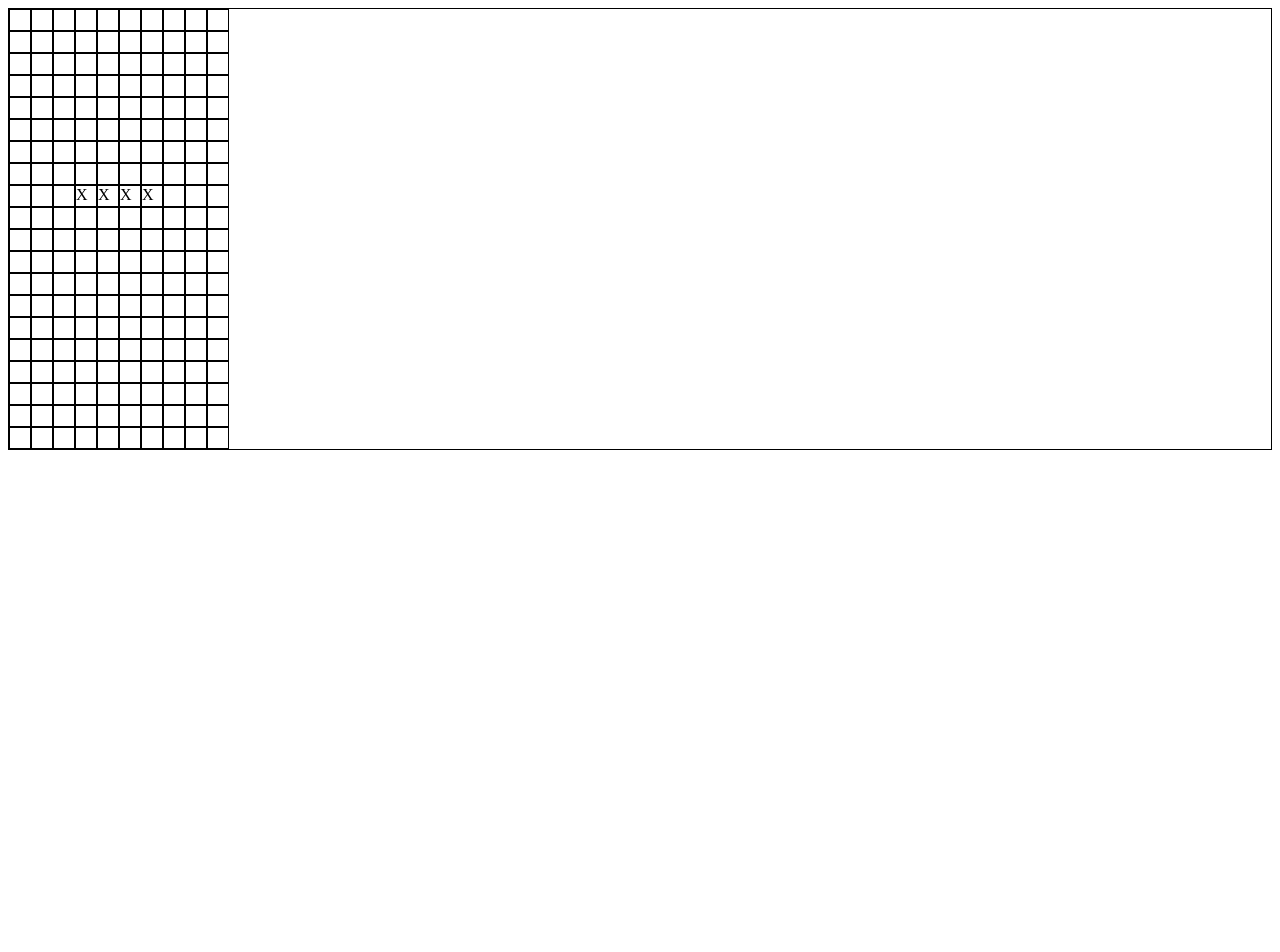
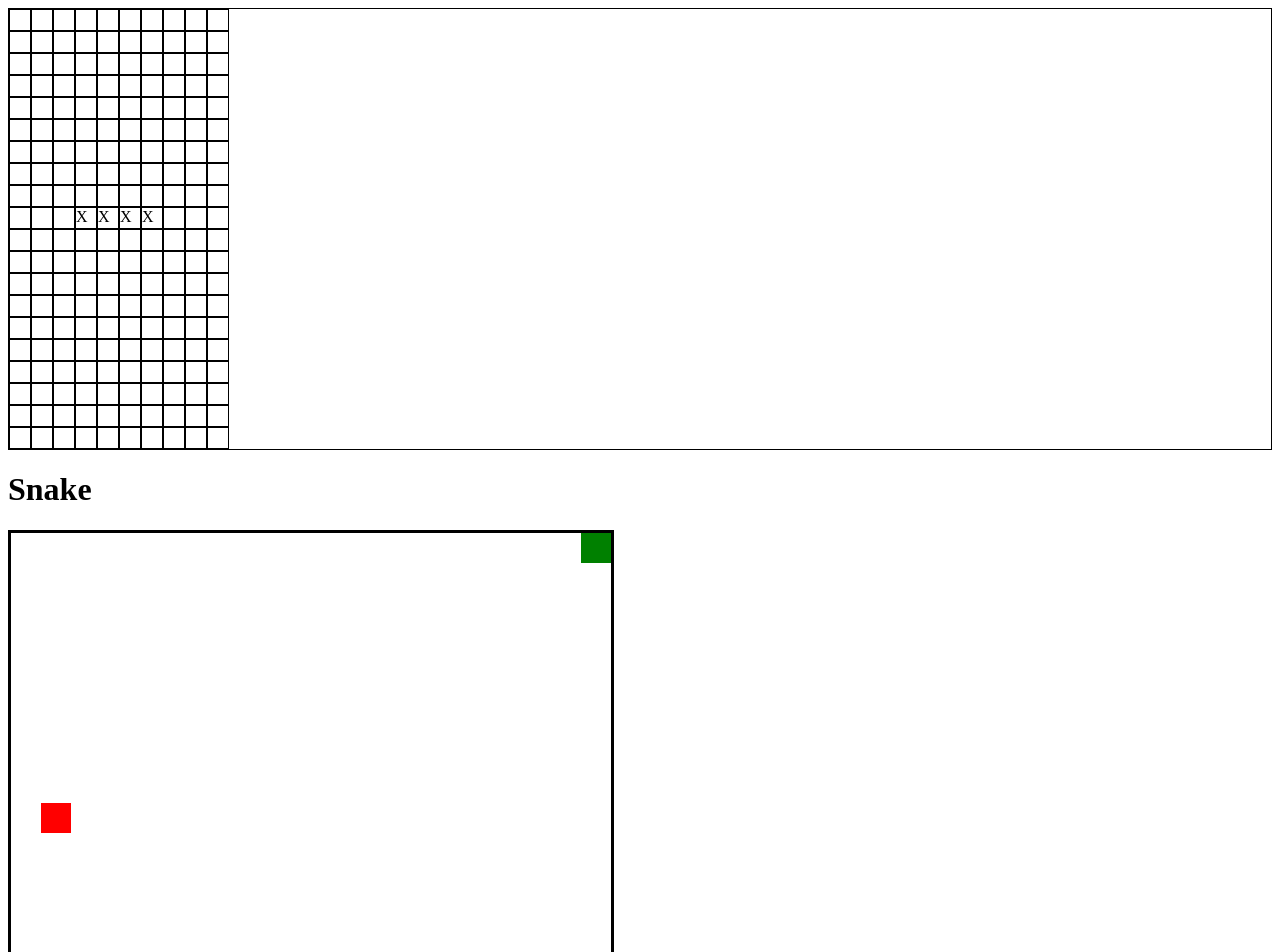
Before and after one commit to Tenzang/Retro-Arcade, a React (Create React App) app in the folder retro-arcade/: page / in a window 1280 px wide. Shown: the top 952 px of the page. Before the commit the page ends 800 px from the top, so only its background shows below. Built offline with nearby package versions, Linux system fonts and the light colour scheme.

Commit message:
basic game of snake implemented

```diff
--- a/retro-arcade/src/App.js
+++ b/retro-arcade/src/App.js
@@ -1,9 +1,11 @@
 import Tetris from './components/Tetris';
+import SnakeBoard from './components/snake/SnakeBoard';
 
 function App() {
   return (
     <div className="App">
       <Tetris />
+      <SnakeBoard />
     </div>
   );
 }
--- /dev/null
+++ b/retro-arcade/src/components/snake/Snake.css
@@ -0,0 +1,35 @@
+.snakeCell {
+    width: 30px;
+    height: 30px;
+    /* border: 1px solid black; */
+    display: inline-block;
+    box-sizing: border-box;
+}
+
+.snakeRow {
+    margin: 0;
+    box-sizing: border-box;
+    height: 30px;
+}
+
+
+.snakeGame {
+    border: 3px solid black;
+    display: inline-block;
+}
+
+.snake {
+    width: 30px;
+    height: 30px;
+    background-color: green;
+    display: inline-block;
+    box-sizing: border-box;
+}
+
+.food {
+    width: 30px;
+    height: 30px;
+    background-color: red;
+    display: inline-block;
+    box-sizing: border-box;
+}
--- /dev/null
+++ b/retro-arcade/src/components/snake/SnakeBoard.js
@@ -0,0 +1,158 @@
+import React, { useState, useEffect, useRef } from 'react';
+import './Snake.css'
+
+const SnakeBoard = () => {
+
+    // grid 20 by 20
+    const width = 20;
+    const height = 20;
+
+    const initialRows = [];
+    for (let i = 0; i < 20; i++) {
+        initialRows.push([]);
+        for (let j = 0; j < 20; j++) {
+            initialRows[i].push('blank') // string
+        }
+    }
+
+    // adding food - randomize
+    const randomPosition = () => {
+        const position = {
+            x: Math.floor(Math.random()*width),
+            y: Math.floor(Math.random()*height)
+        };
+        return position;
+    }
+
+    const [rows, setRows] = useState(initialRows);
+    const [snake, setSnake] = useState([{x:0, y:0}]); // our initial position for the snake is x:0, y:0
+    const [direction, setDirection] = useState('right');
+    const [food, setFood] = useState(randomPosition);
+
+     console.log('snake', snake.length)
+
+    const displayRows = rows.map((row) =>
+            <div className="snakeRow">
+                {row.map((e) => {
+                    switch(e) {
+                        case 'blank':
+                            return (<div className="snakeCell"></div>)
+                        case 'snake':
+                            return (<div className="snake"></div>)
+                        case 'food':
+                            return (<div className="food"></div>)
+                        }
+                    })
+                }
+            </div>
+    );
+
+
+    const displaySnake = () => {
+        const newRows = initialRows;
+        snake.forEach(cell => {
+            newRows[cell.x][cell.y]='snake';
+        })
+        newRows[food.x][food.y]='food';
+        setRows(newRows);
+    }
+
+    // useEffect(() => {
+    //     displaySnake()
+    // },[displayRows]);
+
+
+    const moveSnake = () => {
+        const newSnake = [];
+        switch(direction) {
+            case 'right':
+                newSnake.push({x: snake[0].x, y: (snake[0].y + 1)%width}) // this is how many boxes in array --> the % sends it back to the start as it would have no remainders once it gets to the 20 --> gives it the effect that it wraps
+                break;
+            case 'left':
+                newSnake.push({x: snake[0].x, y: (snake[0].y - 1 + width)%width})
+                break;
+            case 'up':
+                newSnake.push({x: (snake[0].x - 1 + height)%height, y: snake[0].y})
+                break;
+            case 'down':
+                newSnake.push({x: (snake[0].x + 1)%height, y: snake[0].y})
+
+        }
+
+            snake.forEach(cell => {
+                newSnake.push(cell);
+            })
+
+
+        if(snake[0].x === food.x && snake[0].y === food.y) {
+            setFood(randomPosition);
+        } else {
+            newSnake.pop();
+        }
+
+        setSnake(newSnake);
+        displaySnake();
+    }
+
+    useInterval(moveSnake, 200);
+
+    // setInterval doesn't work because when its in a useEffect, its called only once
+    function useInterval(callback, delay) {
+        const savedCallback = useRef(); // holds the mutable value without re-rendering
+
+        //remember the latest callback
+        useEffect(() => {
+            savedCallback.current = callback;
+        }, [callback]);
+
+        // set up the interval
+        useEffect(() => {
+            function tick() {
+                savedCallback.current();
+            }
+            if (delay !== null ) {
+                let id = setInterval(tick, delay);
+                return () => clearInterval(id);
+            }
+        }, [delay])
+
+    }
+
+    const changeDirectionWithKeys = (e) => {
+        console.log(e.key);
+        const { key } = e;
+        switch(key) {
+            case 'ArrowLeft':
+                setDirection('left')
+                break;
+            case 'ArrowRight':
+                setDirection('right')
+                break;
+            case 'ArrowUp':
+                setDirection('up')
+                break;
+            case 'ArrowDown':
+                setDirection('down')
+                break;
+            default:
+                break;
+
+        }
+    }
+
+    document.addEventListener("keydown", changeDirectionWithKeys, false);
+
+
+
+
+
+    return (
+        <div className='Snakeboard'>
+            <h1>Snake</h1>
+            <div className='snakeGame'>{displayRows}</div>
+        </div>
+    )
+}
+
+
+export default SnakeBoard;
```
Also changed, not shown: retro-arcade/src/components/Playfield.js (+4 -4 lines).
